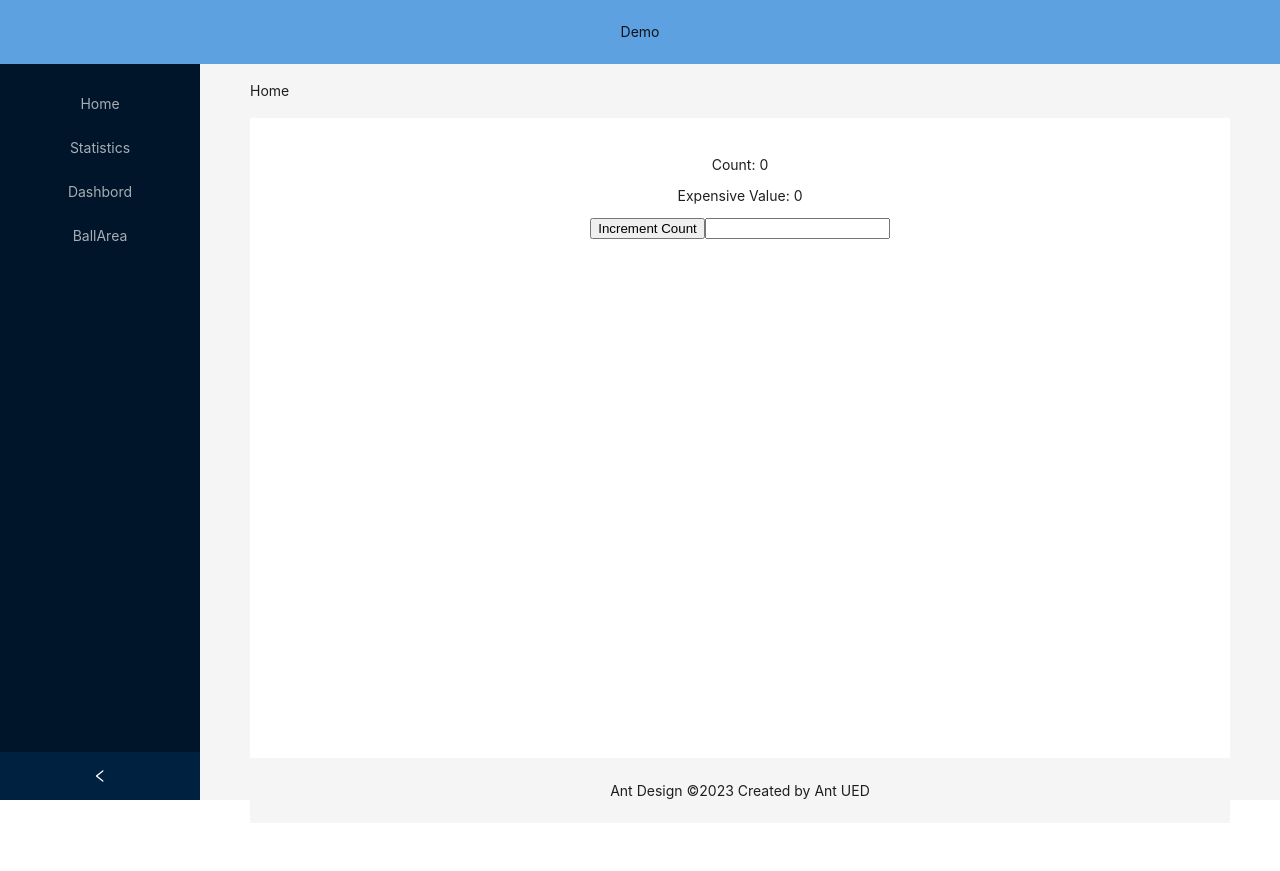
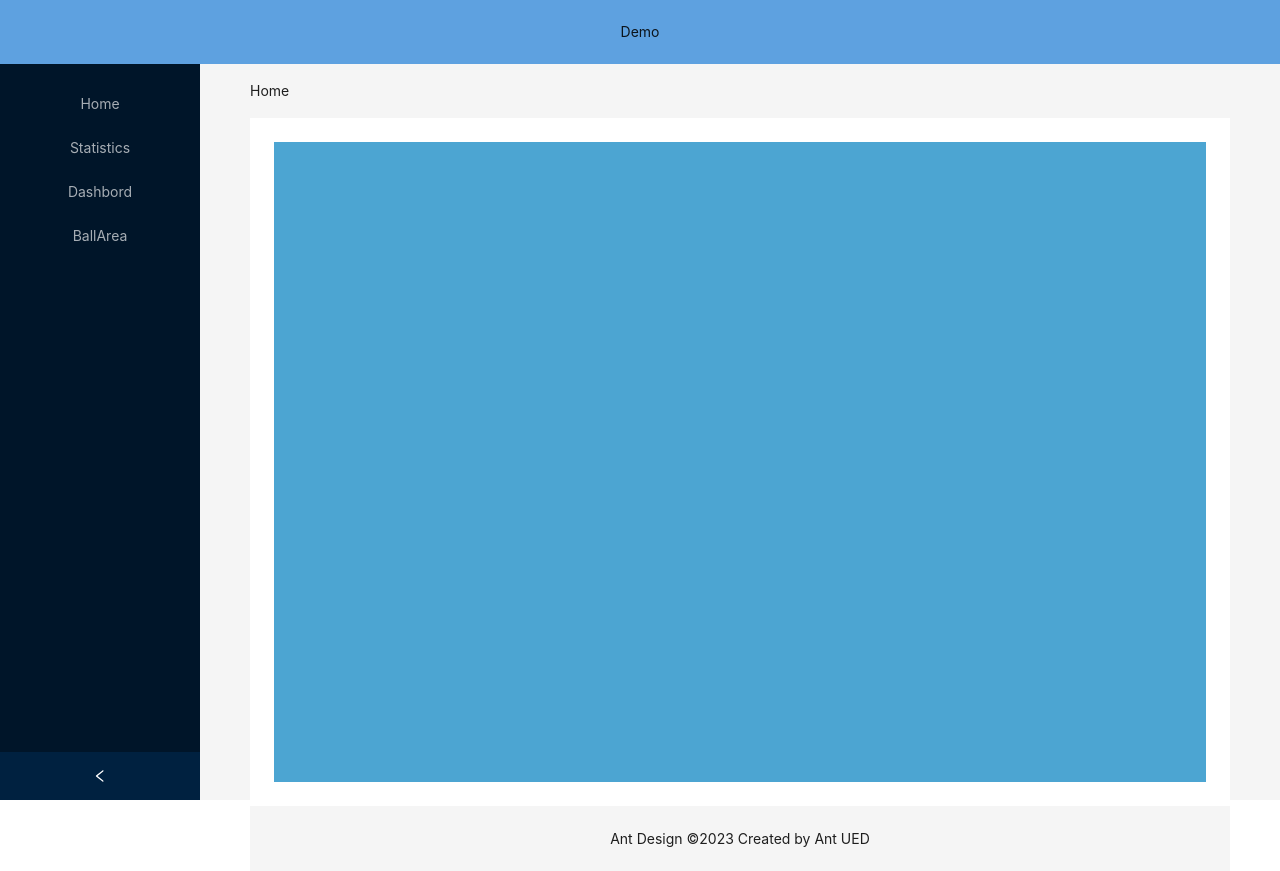
Before and after one commit to TianpJia/react-build-up, a React (Create React App) app: page /#/ballArea in a window 1280 px wide. Before the commit this address led to /. Before the commit the page ends 823 px from the top, so only its background shows below. Built offline with nearby package versions, Linux system fonts and the light colour scheme.

Commit message:
canvas demo

```diff
--- /dev/null
+++ b/src/pages/ballArea/components/mouseFallowCircle.tsx
@@ -0,0 +1,130 @@
+import React, { useRef, useEffect, useState } from "react";
+
+interface IPostion {
+  x: number;
+  y: number;
+}
+
+interface CircleProps {
+  radius: number;
+  width: number;
+  height: number;
+}
+
+const Circle: React.FC<CircleProps> = ({ radius, width, height }) => {
+  const canvasRef = useRef<HTMLCanvasElement>(null);
+  const [mousePosition, setMousePosition] = useState({ x: radius, y: radius });
+  const draw = (mousePosition: IPostion) => {
+    if (canvasRef.current) {
+      const canvas = canvasRef.current;
+      const context = canvas.getContext("2d");
+
+      if (context) {
+        context.clearRect(0, 0, canvas.width, canvas.height);
+        context.beginPath();
+        context.fillStyle = "red";
+        context.arc(mousePosition.x, mousePosition.y, radius, 0, 2 * Math.PI);
+        context.fill();
+      }
+    }
+  };
+
+  const drawFish = () => {
+    const canvas = canvasRef.current;
+    if (!canvas) return;
+    const ctx = canvas.getContext("2d");
+    if (!ctx) return;
+    // 画身体
+    ctx.beginPath();
+    ctx.moveTo(100, 150);
+    ctx.quadraticCurveTo(200, 50, 300, 150);
+    ctx.quadraticCurveTo(200, 250, 100, 150);
+    ctx.fillStyle = "rgb(96, 178, 229)";
+    ctx.fill();
+
+    // 画腹部
+    ctx.beginPath();
+    ctx.moveTo(125, 150);
+    ctx.quadraticCurveTo(200, 75, 275, 150);
+    ctx.quadraticCurveTo(200, 225, 125, 150);
+    ctx.fillStyle = "#fff";
+    ctx.fill();
+
+    // 画眼睛
+    ctx.beginPath();
+    ctx.arc(175, 120, 25, 0, Math.PI * 2);
+    ctx.fillStyle = "#fff";
+    ctx.fill();
+    ctx.strokeStyle = "#000";
+    ctx.lineWidth = 3;
+    ctx.stroke();
+
+    // 画瞳孔
+    ctx.beginPath();
+    ctx.arc(175, 120, 10, 0, Math.PI * 2);
+    ctx.fillStyle = "#000";
+    ctx.fill();
+
+    // 画嘴巴
+    ctx.beginPath();
+    ctx.moveTo(150, 180);
+    ctx.quadraticCurveTo(175, 200, 200, 180);
+    ctx.fillStyle = "#fff";
+    ctx.fill();
+    ctx.strokeStyle = "#000";
+    ctx.stroke();
+
+    // 画尾巴
+    ctx.beginPath();
+    ctx.moveTo(300, 150);
+    ctx.quadraticCurveTo(350, 75, 400, 150);
+    ctx.quadraticCurveTo(350, 225, 300, 150);
+    ctx.fillStyle = "rgb(96, 178, 229)";
+    ctx.fill();
+
+    // 画鳍
+    ctx.beginPath();
+    ctx.moveTo(200, 100);
+    ctx.quadraticCurveTo(175, 50, 150, 100);
+    ctx.lineTo(125, 130);
+    ctx.quadraticCurveTo(150, 110, 175, 120);
+    ctx.quadraticCurveTo(200, 130, 200, 100);
+    ctx.fillStyle = "rgb(96, 178, 229)";
+    ctx.fill();
+  };
+
+  useEffect(() => {
+    draw(mousePosition);
+    drawFish();
+  }, [radius, mousePosition]);
+
+  useEffect(() => {
+    const onMouseMove = (event: MouseEvent) => {
+      if (canvasRef.current) {
+        // 获取 Canvas 相对于视口的位置和大小
+        const rect = canvasRef.current.getBoundingClientRect();
+
+        // 计算鼠标在 Canvas 上的位置
+        const x = event.clientX - rect.left;
+        const y = event.clientY - rect.top;
+        setMousePosition({ x, y });
+      }
+    };
+
+    window.addEventListener("mousemove", onMouseMove);
+    return () => {
+      window.removeEventListener("mousemove", onMouseMove);
+    };
+  }, []);
+
+  return <canvas ref={canvasRef} width={width} height={height} />;
+};
+
+const MouseFallowCircle: React.FC<{ width: number; height: number }> = ({
+  width,
+  height,
+}) => {
+  return <Circle radius={50} width={width} height={height} />;
+};
+
+export default MouseFallowCircle;
--- a/src/pages/ballArea/index.tsx
+++ b/src/pages/ballArea/index.tsx
@@ -1,10 +1,24 @@
-import React from "react";
+import React, { useEffect, useRef, useState } from "react";
 import Ball from "./components/ball";
+import MouseFallowCircle from "./components/mouseFallowCircle";
 
 const BallArea: React.FC = () => {
+  const ref = useRef<HTMLDivElement>(null);
+  const [width, setWidth] = useState(600);
+  const [height, setHeight] = useState(600);
+  useEffect(() => {
+    if (ref.current) {
+      setWidth(ref.current.clientWidth);
+      setHeight(ref.current.clientHeight);
+    }
+  }, [ref.current?.offsetWidth]);
   return (
-    <div style={{ width: "100%", height: "80vh", backgroundColor: "gray" }}>
-      <Ball radius={60} color="blue" />
+    <div
+      style={{ width: "100%", height: "80vh", backgroundColor: "#4ca5d2" }}
+      ref={ref}
+    >
+      {/* <Ball radius={60} color="blue" /> */}
+      <MouseFallowCircle width={width} height={height} />
     </div>
   );
 };
```
